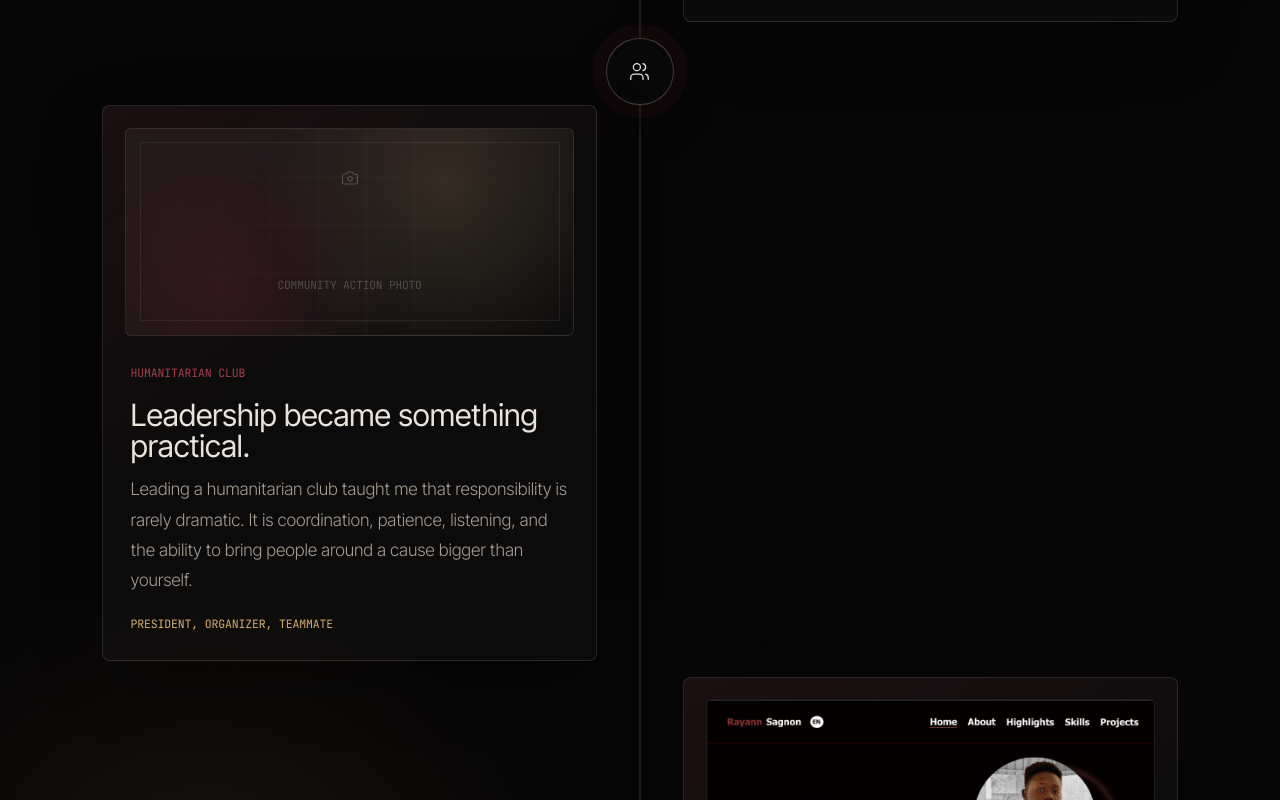
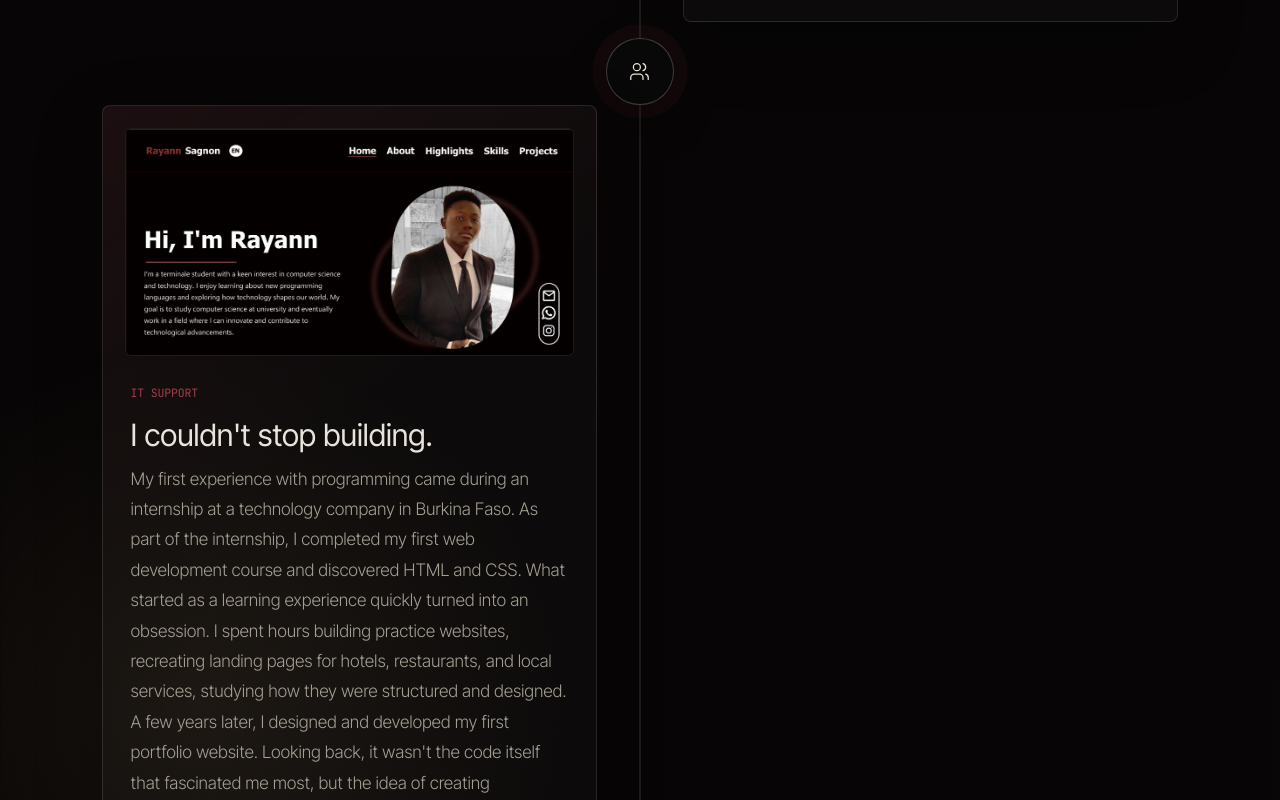
Before and after one commit to RayannSagnon/portfolio, a Next.js app: page /about in a window 1280 px wide. Shown: the part 2660-3460 px from the top of the page. Built offline with nearby package versions, Linux system fonts and the light colour scheme; no server answers.

Commit message:
Remove Humanitarian Club from about timeline.
Drop the timeline chapter entirely from the journey sequence.

```diff
--- a/content/about.ts
+++ b/content/about.ts
@@ -36,14 +36,6 @@ export const journeyChapters: JourneyChapter[] = [
     title: "Being useful became a habit.",
     body:
       "Throughout school, I was naturally drawn to anything that could help people move forward. Whether it was explaining something I had learned, supporting a project, contributing to the school newspaper, or participating in community and charity initiatives, I enjoyed being part of something bigger than myself. Long before I started studying engineering, I was already motivated by the same idea that drives me today: using my skills to create value for others.",
-  },
-  {
-    place: "Humanitarian Club",
-    moment: "President, organizer, teammate",
-    image: "Community action photo",
-    title: "Leadership became something practical.",
-    body:
-      "Leading a humanitarian club taught me that responsibility is rarely dramatic. It is coordination, patience, listening, and the ability to bring people around a cause bigger than yourself.",
   },
   {
     place: "IT support",
```
